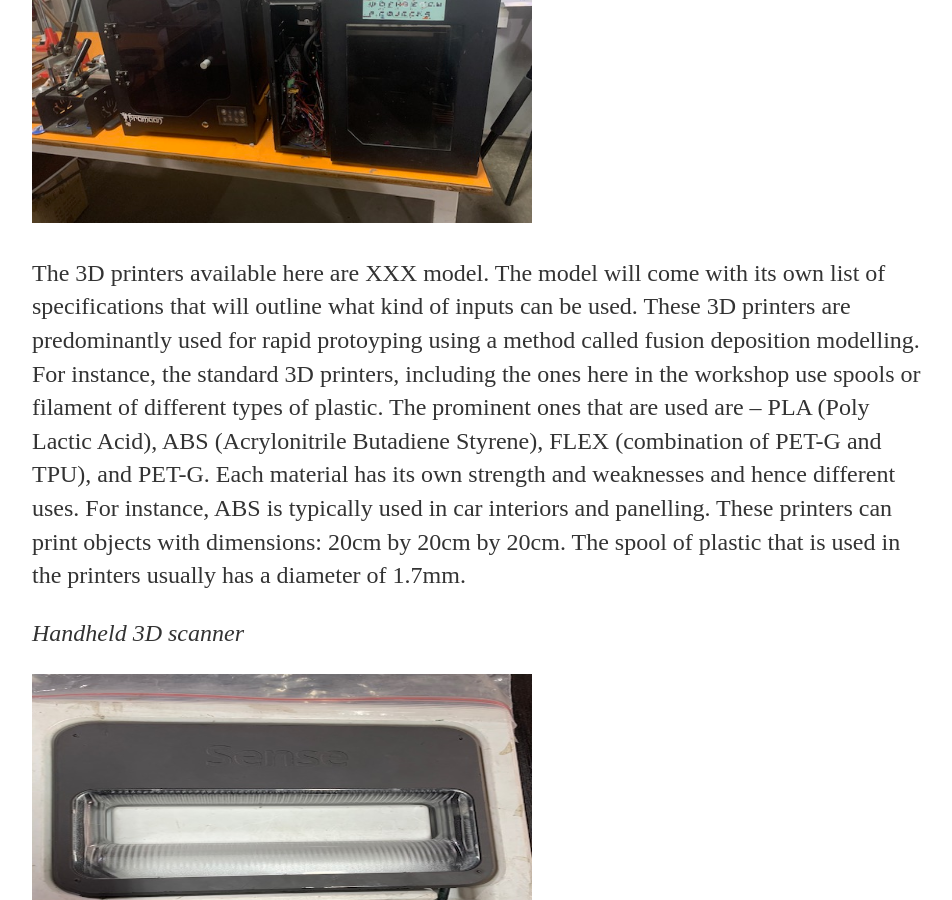
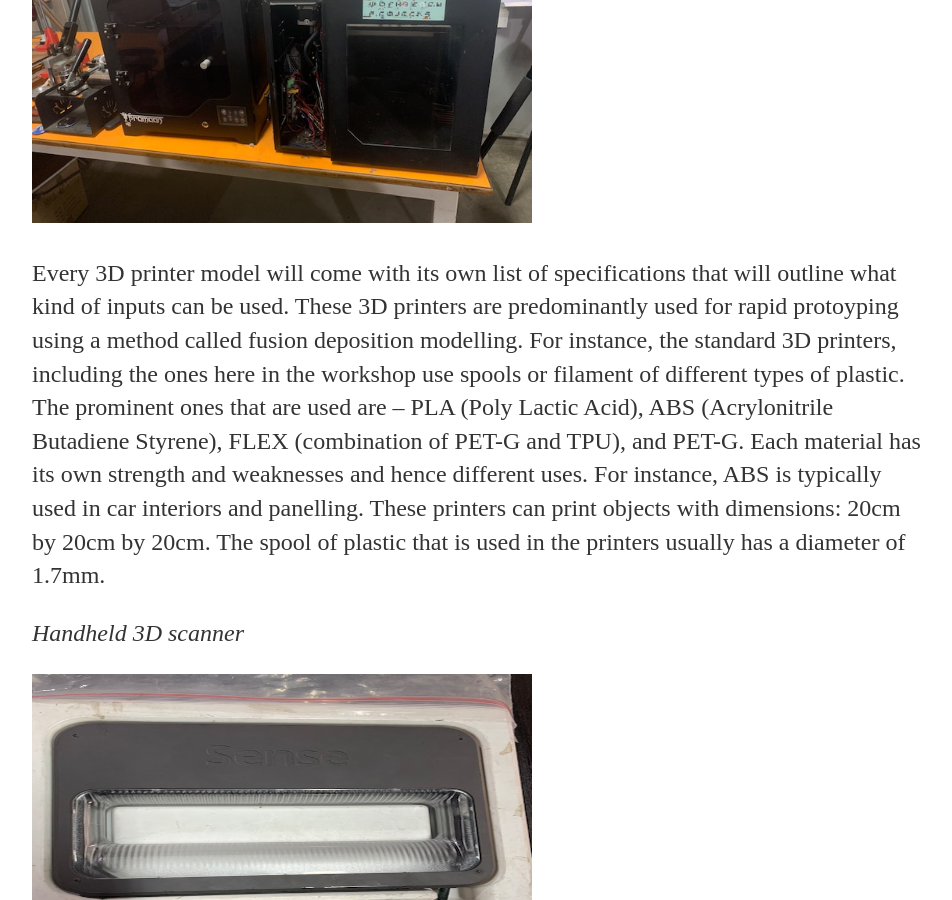
Before and after one commit to AN-M-M/AN-M-M.github.io, a Jekyll site: the page built from _posts/2019-10-21-Week-1-Principles-And-Practices.md, in a window 1280 px wide and 900 px high, scrolled down 6619 px. Shown: the whole window, without its empty margins (160-1112 px from the left). Built offline with Jekyll 4.4.1, drawn with Linux system fonts in a browser that asks for light colours.

Commit message:
Update 2019-10-21-Week-1-Principles-And-Practices.md

```diff
--- a/_posts/2019-10-21-Week-1-Principles-And-Practices.md
+++ b/_posts/2019-10-21-Week-1-Principles-And-Practices.md
@@ -115,7 +115,7 @@ Now each of these in a little bit of detail.
 
 ![3D printers](/images/3Dprinters2.jpg){:height="360px" width="500px"}
 
-  The 3D printers available here are XXX model. The model will come with its own list of specifications that will outline what    kind of inputs can be used. These 3D printers are predominantly used for rapid protoyping using a method called fusion        deposition modelling. For instance, the standard 3D printers, including the ones here in the workshop use spools or           filament of different types of plastic. The prominent ones that are used are -- PLA (Poly Lactic Acid), ABS (Acrylonitrile      Butadiene Styrene), FLEX (combination of PET-G and TPU), and PET-G. Each material has its own strength and weaknesses and     hence different uses. For instance, ABS is typically used in car interiors and panelling. These printers can print objects      with dimensions: 20cm by 20cm by 20cm. The spool of plastic that is used in the printers usually has a diameter of 1.7mm.
+  Every 3D printer model will come with its own list of specifications that will outline what kind of inputs can be used. These 3D printers are predominantly used for rapid protoyping using a method called fusion deposition modelling. For instance, the standard 3D printers, including the ones here in the workshop use spools or filament of different types of plastic. The prominent ones that are used are -- PLA (Poly Lactic Acid), ABS (Acrylonitrile Butadiene Styrene), FLEX (combination of PET-G and TPU), and PET-G. Each material has its own strength and weaknesses and hence different uses. For instance, ABS is typically used in car interiors and panelling. These printers can print objects with dimensions: 20cm by 20cm by 20cm. The spool of plastic that is used in the printers usually has a diameter of 1.7mm.
 
 *Handheld 3D scanner*
 
```
